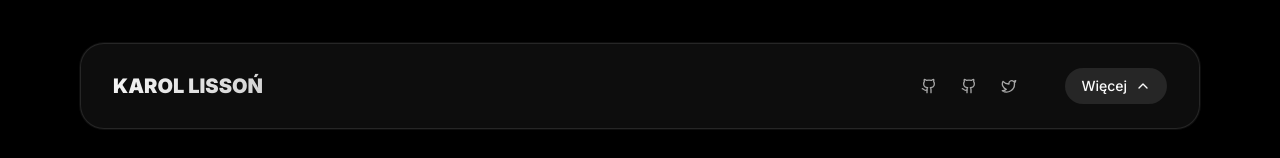
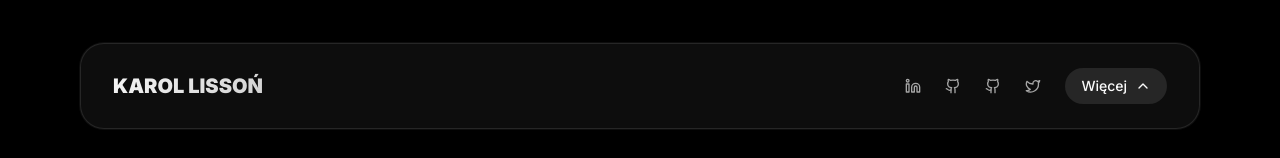
Before and after one commit to Bonzokoles/THE_Jimbo77com_NXT, a Next.js app: page /blog in a window 1280 px wide. Shown: the part 2214-2372 px from the top of the page. Built offline with nearby package versions, Linux system fonts and the light colour scheme.

Commit message:
fix: remote location, proton email, add LinkedIn, WHITECAT 54x ROI

```diff
--- a/src/data/portfolio.ts
+++ b/src/data/portfolio.ts
@@ -6,8 +6,8 @@ export const portfolioData: PortfolioData = {
         subtitle: 'Inżynier AI • Full Stack Developer • Architekt AI | Tworzę innowacyjne rozwiązania cyfrowe',
         bio: 'Jako architekt systemów AI i automatyzacji, pracujący z dala od miejskiego zgiełku, projektuję zaawansowane rozwiązania oparte na Edge Computing i produkcyjnych platformach Multi-Agent Systems. Nieustannie śledzę rozwój sztucznej inteligencji, na bieżąco adaptując najnowsze technologie do swojego workflow i tworząc nowoczesne aplikacje webowe.',
         avatar: '/about/apple-touch-icon.png',
-        location: 'Polska, W lesie',
-        email: 'karol.bonzo@yahoo.com',
+        location: 'Polska (Remote)',
+        email: 'JimBoZen@proton.me',
         phone: '',
         resumeUrl: '/resume.pdf',
         website: 'https://jimbo77.com',
@@ -16,6 +16,12 @@ export const portfolioData: PortfolioData = {
             { name: 'Angielski', level: 'Profesjonalny' },
         ],
         socialLinks: [
+            {
+                platform: 'LinkedIn',
+                url: 'https://www.linkedin.com/in/karol-bonzo-lisson-543664229/',
+                icon: 'linkedin',
+                username: 'karol-bonzo-lisson',
+            },
             {
                 platform: 'GitHub',
                 url: 'https://github.com/Bonzokoles',
@@ -54,15 +60,15 @@ export const portfolioData: PortfolioData = {
             },
             {
                 platform: 'Email',
+                url: 'mailto:JimBoZen@proton.me',
+                icon: 'email',
+                username: 'JimBoZen@proton.me',
+            },
+            {
+                platform: 'Email (Yahoo)',
                 url: 'mailto:karol.bonzo@yahoo.com',
                 icon: 'email',
                 username: 'karol.bonzo@yahoo.com',
-            },
-            {
-                platform: 'ProtonMail',
-                url: 'mailto:JimBoZen@proton.me',
-                icon: 'email',
-                username: 'JimBoZen@proton.me',
             },
         ],
     },
@@ -365,7 +371,7 @@ WAKATIME_API_KEY=your_wakatime_key`
             position: 'AI Content Generation Engineer',
             description: 'Generowanie tresci AI dla branzy meblarskiej z wykorzystaniem RAG i polskich modeli jezykowych.',
             responsibilities: [
-                'Production RAG: 5000+ dokumentow produktowych w ChromaDB',
+                'WHITECAT MOA System: 3-warstwowy pipeline (DeepSeek R1 + Claude Sonnet + GPT-4o), 63 przewodniki zakupowe AI, 54x ROI w ciągu 3 miesięcy',
                 'Semantic search + GPT-4 synthesis z cytowaniami, <2s latency',
                 'Fine-tuning Bielik-7B na furniture domain (10k examples)',
                 'Integracja z PRO100 - automatyzacja wycen, optymalizacja materialow',
```
